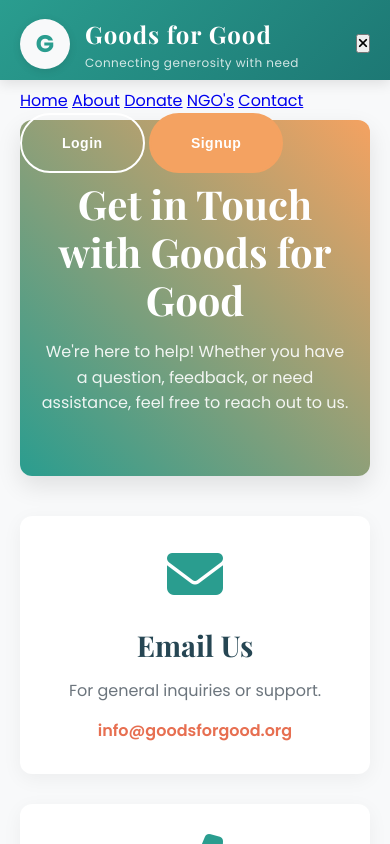
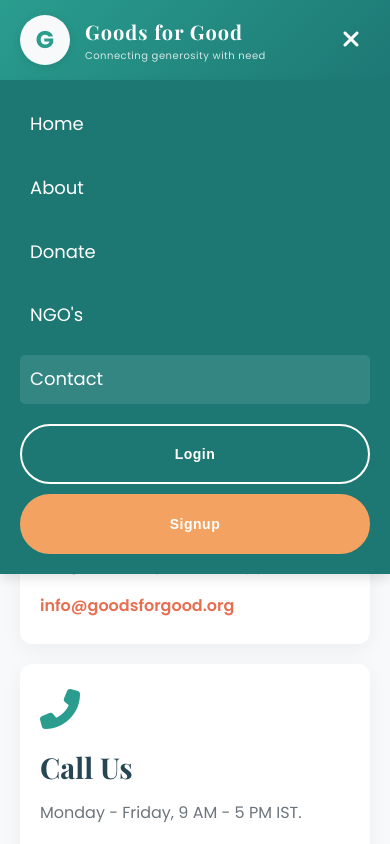
Before and after one commit to Bais-03/Charity-flow, a plain HTML site: page frontend/contact.html in a window 390 px wide. Both pictures are taken after a click on the button 362 px from the left and 43 px from the top of the page. Shown: the top 844 px of the page. Drawn offline with nearby package versions, Linux system fonts and the light colour scheme.

Commit message:
Update contact.css

```diff
--- a/frontend/contact.css
+++ b/frontend/contact.css
@@ -684,3 +684,154 @@ address {
         transform: none;
     }
 }
+
+/* Add these to your existing CSS */
+
+/* Mobile Navigation */
+.mobile-menu-toggle {
+    display: none;
+    background: none;
+    border: none;
+    color: white;
+    font-size: 24px;
+    cursor: pointer;
+    padding: 10px;
+}
+
+.mobile-nav {
+    display: none;
+    position: fixed;
+    top: var(--header-height);
+    left: 0;
+    width: 100%;
+    background: var(--primary-dark);
+    z-index: 999;
+    padding: 20px;
+    box-shadow: 0 5px 10px rgba(0,0,0,0.1);
+}
+
+.mobile-nav.active {
+    display: block;
+}
+
+.mobile-nav-links {
+    display: flex;
+    flex-direction: column;
+    gap: 15px;
+}
+
+.mobile-nav-links a {
+    color: white;
+    text-decoration: none;
+    font-size: 18px;
+    padding: 10px;
+    border-radius: 5px;
+    transition: background-color 0.3s;
+}
+
+.mobile-nav-links a:hover,
+.mobile-nav-links a.active {
+    background-color: rgba(255,255,255,0.1);
+}
+
+.mobile-auth-buttons {
+    display: flex;
+    flex-direction: column;
+    gap: 10px;
+    margin-top: 20px;
+}
+
+/* Responsive Contact Cards */
+@media (max-width: 768px) {
+    .contact-info-grid {
+        grid-template-columns: 1fr;
+        gap: 20px;
+    }
+
+    .info-card {
+        padding: 25px 20px;
+        text-align: left;
+        display: flex;
+        flex-direction: column;
+    }
+
+    .info-card .icon-large {
+        font-size: 2.5rem;
+        margin-bottom: 15px;
+        align-self: flex-start;
+    }
+}
+
+/* Form Responsiveness */
+@media (max-width: 600px) {
+    .contact-form-section {
+        padding: 30px 20px;
+    }
+
+    .form-group input[type="text"],
+    .form-group input[type="email"],
+    .form-group textarea {
+        padding: 12px 15px;
+    }
+
+    .submit-btn {
+        padding: 14px;
+    }
+}
+
+/* Header Responsiveness */
+@media (max-width: 992px) {
+    .nav-links,
+    .auth-buttons {
+        display: none;
+    }
+
+    .mobile-menu-toggle {
+        display: block;
+    }
+
+    .logo-container {
+        flex-grow: 1;
+    }
+
+    .brand-name {
+        font-size: 20px;
+    }
+
+    .tagline {
+        font-size: 10px;
+    }
+}
+
+/* Hero Section Responsiveness */
+@media (max-width: 768px) {
+    .contact-hero {
+        padding: 40px 20px;
+    }
+
+    .contact-hero h2 {
+        font-size: 2.2rem;
+    }
+
+    .contact-hero p {
+        font-size: 1rem;
+    }
+}
+
+/* Footer Responsiveness */
+@media (max-width: 600px) {
+    .footer-main {
+        grid-template-columns: 1fr;
+        gap: 30px;
+    }
+
+    .footer-bottom {
+        flex-direction: column;
+        gap: 15px;
+        text-align: center;
+    }
+
+    .legal-links {
+        justify-content: center;
+    }
+}
```
